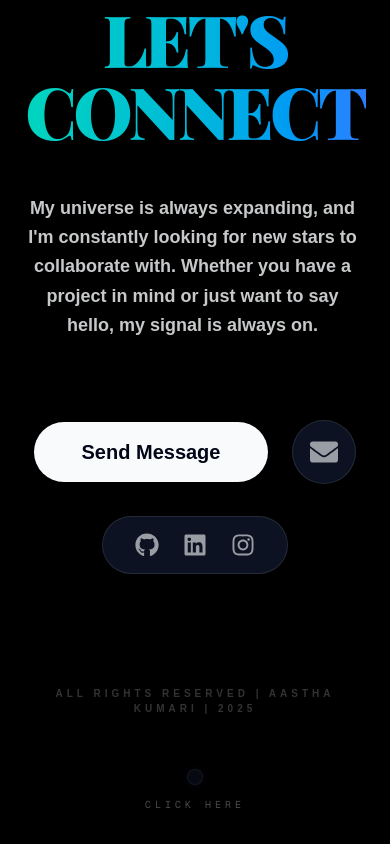
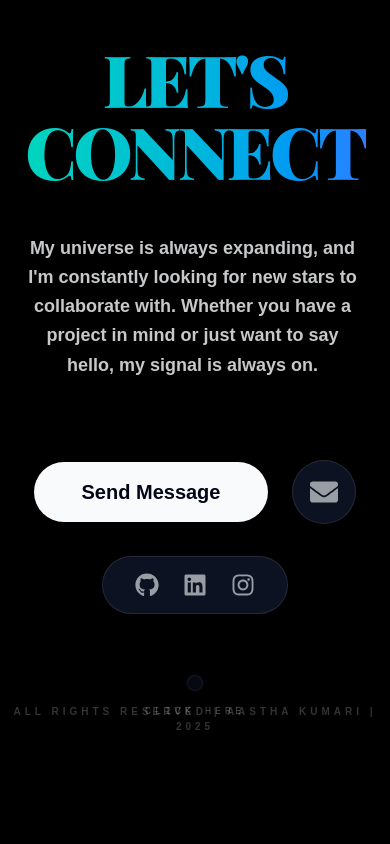
Before and after one commit to aasthakumari03/updated_Portfolio, a Next.js app: page / in a window 390 px wide. Shown: the part 5867-6711 px from the top of the page. After the commit the page ends 6617 px from the top, so only its background shows below. Built offline with nearby package versions, Linux system fonts and the light colour scheme; a web font is replaced by a local one.

Commit message:
Reposition footer copyright line to absolute bottom and final polish

```diff
--- a/app/page.tsx
+++ b/app/page.tsx
@@ -345,11 +345,12 @@ export default function Home() {
               </div>
             </div>
 
-            <div className="pt-16 pb-8 text-[10px] md:text-xs font-bold tracking-[0.4em] text-white/20 uppercase">
-              All Rights Reserved | AASTHA KUMARI | 2025
-            </div>
+            <TerminalDisplay isVisible={showTerminal} onClose={() => setShowTerminal(false)} />
+          </div>
 
-            <TerminalDisplay isVisible={showTerminal} onClose={() => setShowTerminal(false)} />
+          {/* Copyright Line at the absolute bottom */}
+          <div className="absolute bottom-4 left-1/2 -translate-x-1/2 text-[10px] md:text-xs font-bold tracking-[0.4em] text-white/20 uppercase w-full text-center">
+            All Rights Reserved | AASTHA KUMARI | 2025
           </div>
 
           {/* Lower bottom trigger - positioned relative to section bottom */}
```
